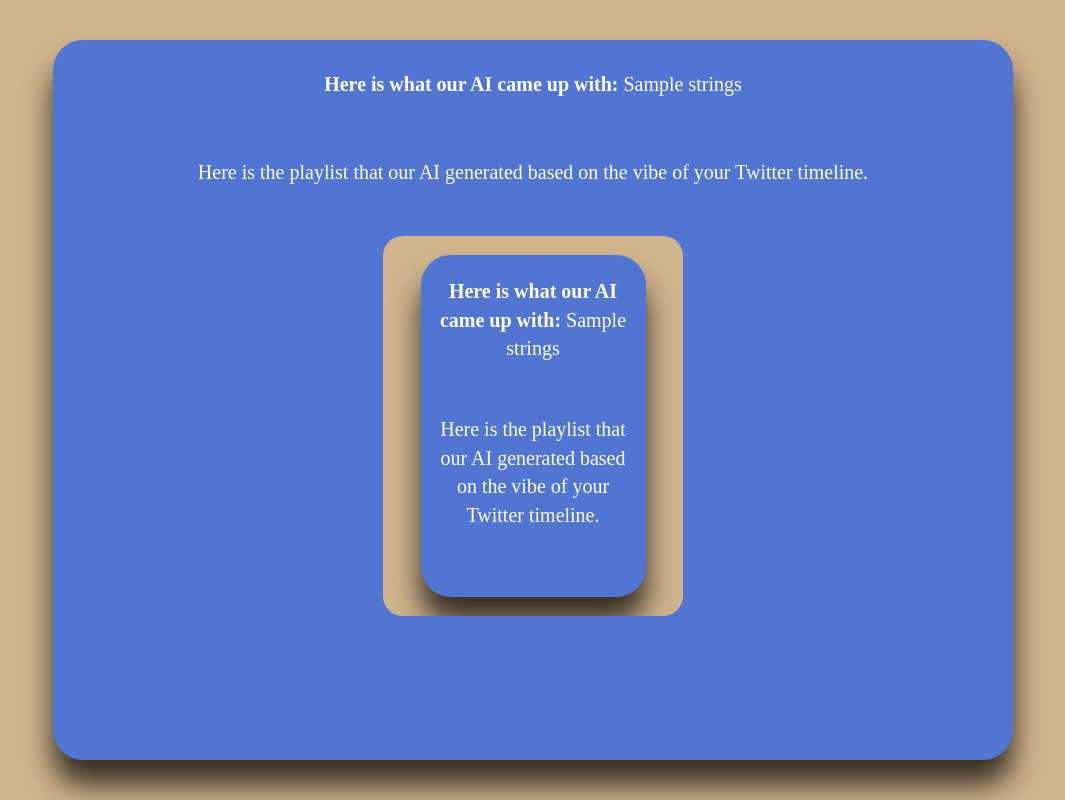
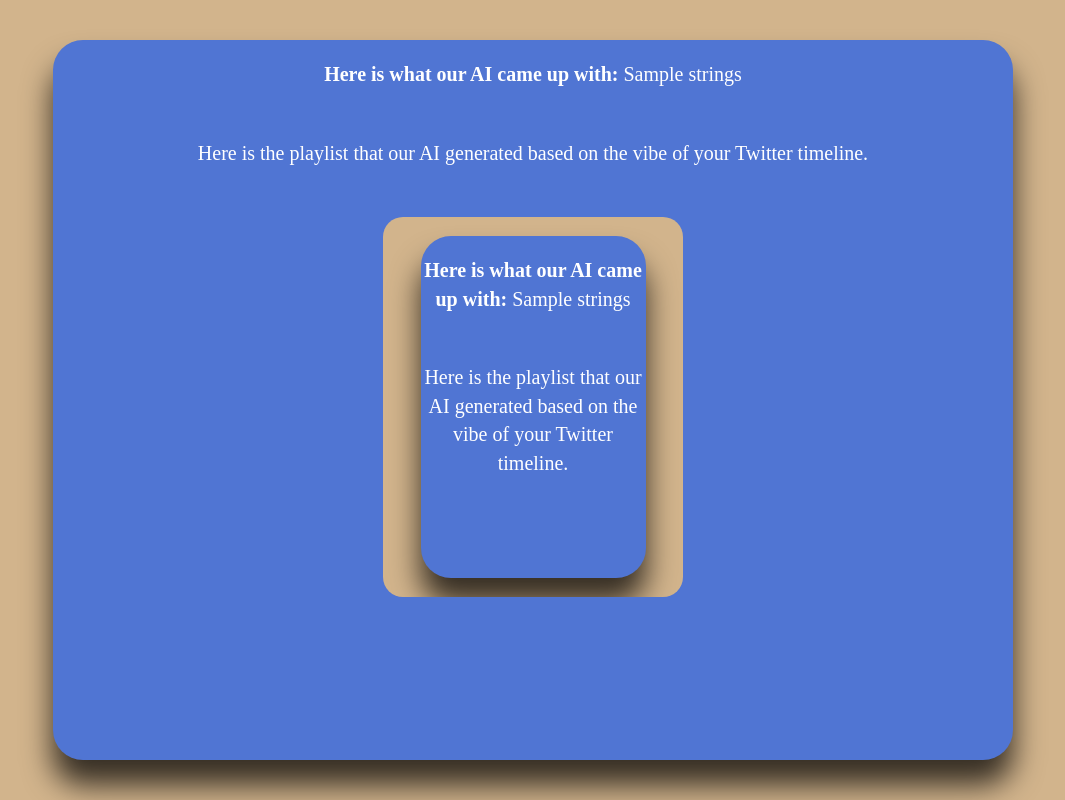
Before and after one commit to arnavgupta03/songbird, a Flask app: template templates/spotify.html in a window 1280 px wide. Shown: the whole page, without its empty margins (107-1172 px from the left). Run offline with Flask 2, Linux system fonts and the light colour scheme; the template is opened without the code that fills it: most values are stand-ins (such as "Sample title", 1, 10 or a date in 2020); some libraries are stand-ins or nearby versions; some web fonts are replaced.

Commit message:
Revert "fixed text padding"
This reverts commit c9e5cc3ee284b4919128eaf4a8e0fe5c0a9858cd.

```diff
--- a/static/styles/index.css
+++ b/static/styles/index.css
@@ -45,6 +45,4 @@ a {
     left: 0;
     right: 0;
     margin: auto;
-    padding-left: 5%;
-    padding-right: 5%;
 }
--- a/static/styles/spotify.css
+++ b/static/styles/spotify.css
@@ -9,9 +9,6 @@ html {
     color: white;
     text-align: center;
     font-size: 2.0rem;
-    padding-left: 5%;
-    padding-right: 5%;
-    padding-top: 1%;
 }
 
 #box {
```
Also changed, not shown: 1 other file.
